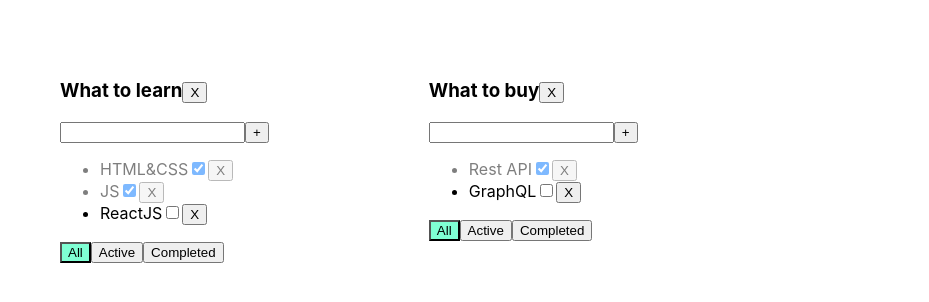
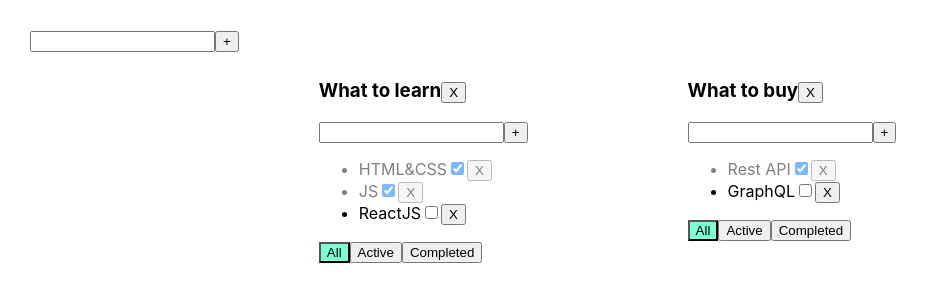
Before and after one commit to OleksandrBuhai/ToDoList, a React (Create React App) app: page / in a window 1280 px wide. Shown: the top 302 px of the page, without its empty margins (0-929 px from the left). Built offline with nearby package versions, Linux system fonts and the light colour scheme.

Commit message:
EditableSpan

```diff
--- a/src/App.css
+++ b/src/App.css
@@ -20,6 +20,9 @@
 
 }
 .error {
-  background-color: red;
-  border: red;
+  border: red 1px solid;
 }
+
+.error-message {
+  color: red;
+}
--- a/src/App.tsx
+++ b/src/App.tsx
@@ -2,6 +2,7 @@ import React, {useState} from 'react';
 import './App.css';
 import {TaskType, ToDoList,} from "./ToDoList";
 import {v1} from "uuid";
+import AddItemForm from "./components/AddItemForm";
 
 export type FilterType = 'all' | 'active' | 'completed'
 
@@ -38,6 +39,16 @@ function App() {
         ]
     })
 
+
+    function addTodoList(title: string) {
+        let newToDoListId = v1()
+        let newToDoList: TodoListType = {id:newToDoListId, title:title, filter:'all'}
+        setTodolists([newToDoList,...todolists])
+        setTasks({
+            ...tasks,
+            [newToDoListId] : []
+        })
+    }
 
     function filtredTask(value: FilterType, todoListId: string) {
         let todoList = todolists.find(el => el.id === todoListId)
@@ -82,8 +93,26 @@ function App() {
         setTasks({...tasks})
     }
 
+    function changeTodoListTitle(id: string, newTitle: string) {
+        const todolist= todolists.find(t=> t.id === id)
+        if (todolist){
+            todolist.title = newTitle
+            setTodolists([...todolists])
+        }
+    }
+
+    function changeTaskTitle(taskId: string, newValue: string, todoListId: string) {
+        let todolistTask = tasks[todoListId]
+        let task = todolistTask.find(t => t.id === taskId)
+        if (task) {
+            task.title = newValue
+            setTasks({...tasks})
+        }
+    }
+
     return (
         <div className={'App'}>
+            <AddItemForm addItem={addTodoList}/>
             {todolists.map(t => {
 
                 let allTodolistTasks = tasks[t.id]
@@ -97,7 +126,7 @@ function App() {
 
                 return <ToDoList key={t.id} title={t.title} tasks={taskForToDoList} removeTask={removeTask}
                                  filtredTask={filtredTask} addTask={addTask} changeTaskStatus={changeTaskStatus}
-                                 filter={t.filter} id={t.id} deleteTodoList={deleteTodoList}/>
+                                 filter={t.filter} id={t.id} deleteTodoList={deleteTodoList} changeTaskTitle={changeTaskTitle} changeTodoListTitle={changeTodoListTitle}/>
             })}
         </div>
     )
--- a/src/ToDoList.tsx
+++ b/src/ToDoList.tsx
@@ -1,6 +1,8 @@
 import React, {ChangeEvent, KeyboardEvent, useState} from 'react'
 import {FilterType} from "./App";
 import './App.css';
+import AddItemForm from "./components/AddItemForm";
+import EditableSpan from "./components/EditableSpan/EditableSpan";
 
 type ToDoListPropsType = {
     id: string
@@ -11,6 +13,8 @@ type ToDoListPropsType = {
     filtredTask: (value: FilterType, todoListId: string) => void
     addTask: (title: string, todoListId: string) => void
     changeTaskStatus: (taskId: string, isDone: boolean, todoListId: string) => void
+    changeTaskTitle: (taskId: string, newValue: string, todoListId: string) => void
+    changeTodoListTitle: (id:string, newTitle:string) => void
     filter: string
 }
 export type TaskType = {
@@ -25,25 +29,10 @@ export const ToDoList = (props: ToDoListPropsType) => {
     const [error, serError] = useState(false)
 
 
-    const addTask = () => {
-        let trimTitle = title.trim()
-        if (trimTitle) {
-            props.addTask(title, props.id);
-            setTitle("")
-            serError(false)
-        } else {
-            serError(true)
-        }
-    }
 
-    const onChangeHandler = (e: ChangeEvent<HTMLInputElement>) => {
-        setTitle(e.currentTarget.value)
-    }
 
-    const onKeyPressHandler = (e: KeyboardEvent<HTMLInputElement>) => {
-        if (e.key === 'Enter') {
-            addTask()
-        }
+    const addTask = (title:string) => {
+        props.addTask(title, props.id)
     }
 
     const onAllClickHandler = () => {
@@ -59,20 +48,21 @@ export const ToDoList = (props: ToDoListPropsType) => {
         props.deleteTodoList(props.id)
     }
 
+    const onChangeTitleHandler = (title:string) => {
+        props.changeTodoListTitle(props.id, title)
+    }
 
     return (
         <div className="App">
             <div>
-                <h3>{props.title}
+                <h3>
+                    <EditableSpan title={props.title} onChange={onChangeTitleHandler}/>
                     <button onClick={removeTodolist}>X</button>
                 </h3>
-                <div>
-                    <input value={title} className={error ? 'error' : 'input'} onChange={onChangeHandler}
-                           onKeyPress={onKeyPressHandler}
-                    />
-                    <button onClick={addTask}>+</button>
-                    {error && <div>Title is requied</div>}
+                <div >
+
                 </div>
+                <AddItemForm  addItem={addTask}/>
                 <div>
                     <ul>
                         {props.tasks.map((task, index) => {
@@ -82,8 +72,12 @@ export const ToDoList = (props: ToDoListPropsType) => {
                             const onChangeTaskStates = (e: ChangeEvent<HTMLInputElement>) => {
                                 props.changeTaskStatus(task.id, e.currentTarget.checked, props.id)
                             }
+                            const onChange = (newValue:string) => {
+                                props.changeTaskTitle(task.id, newValue, props.id)
+                            }
                             return (
-                                <li key={task.id} className={task.isDone ? 'is-done' : ""}>{task.title}
+                                <li key={task.id} className={task.isDone ? 'is-done' : ""}>
+                                    <EditableSpan title={task.title}  onChange={onChange}/>
                                     <input type={"checkbox"} checked={task.isDone} onChange={onChangeTaskStates}/>
                                     <button onClick={onClickRemoveTaskHandler}>X</button>
                                 </li>
--- /dev/null
+++ b/src/components/AddItemForm.tsx
@@ -0,0 +1,48 @@
+import React, {ChangeEvent, KeyboardEvent, useState} from 'react';
+
+type AddItemFormPropsType = {
+    addItem: (title:string)=>void
+}
+
+const AddItemForm = (props:AddItemFormPropsType) => {
+    const [title, setTitle] = useState('')
+    const [error, serError] = useState(false)
+
+
+    const addTask = () => {
+        let trimTitle = title.trim()
+        if (trimTitle) {
+            props.addItem(title);
+            setTitle("")
+            serError(false)
+        } else {
+            setTitle('')
+            serError(true)
+        }
+    }
+
+    const onChangeHandler = (e: ChangeEvent<HTMLInputElement>) => {
+        setTitle(e.currentTarget.value)
+    }
+
+    const onKeyPressHandler = (e: KeyboardEvent<HTMLInputElement>) => {
+        serError(false)
+        if (e.key === 'Enter') {
+            addTask()
+        }
+    }
+
+
+    return (
+        <div>
+            <input value={title} className={error ? 'error' : ''}  onChange={onChangeHandler}
+                   onKeyPress={onKeyPressHandler}
+            />
+            <button onClick={addTask}>+</button>
+            {error && <div className="error-message">Title is requied</div>}
+        </div>
+    );
+};
+
+
+export default AddItemForm;
--- /dev/null
+++ b/src/components/EditableSpan/EditableSpan.tsx
@@ -0,0 +1,34 @@
+import React, {ChangeEvent, useState} from 'react';
+
+type EditableSpanPropsType = {
+    title: string
+    onChange: (title:string)=>void
+}
+
+const EditableSpan = (props: EditableSpanPropsType) => {
+
+    const [editMode, setEditMode] = useState<boolean>(false)
+    const [title, setTitle] = useState(props.title)
+
+const activateEditMode = () => {
+  setEditMode(true)
+    setTitle(props.title)
+}
+const activateViewMode = () => {
+  setEditMode(false)
+    props.onChange(title)
+}
+
+const onChangeTitleHandler = (e: ChangeEvent<HTMLInputElement>) => {
+  setTitle(e.currentTarget.value)
+}
+
+    return (
+        <>
+            {editMode ? <input  onBlur={activateViewMode} onChange={onChangeTitleHandler} value={title} autoFocus/> :
+                <span onDoubleClick={activateEditMode}>{title}</span>}
+        </>
+    );
+};
+
+export default EditableSpan;
```
